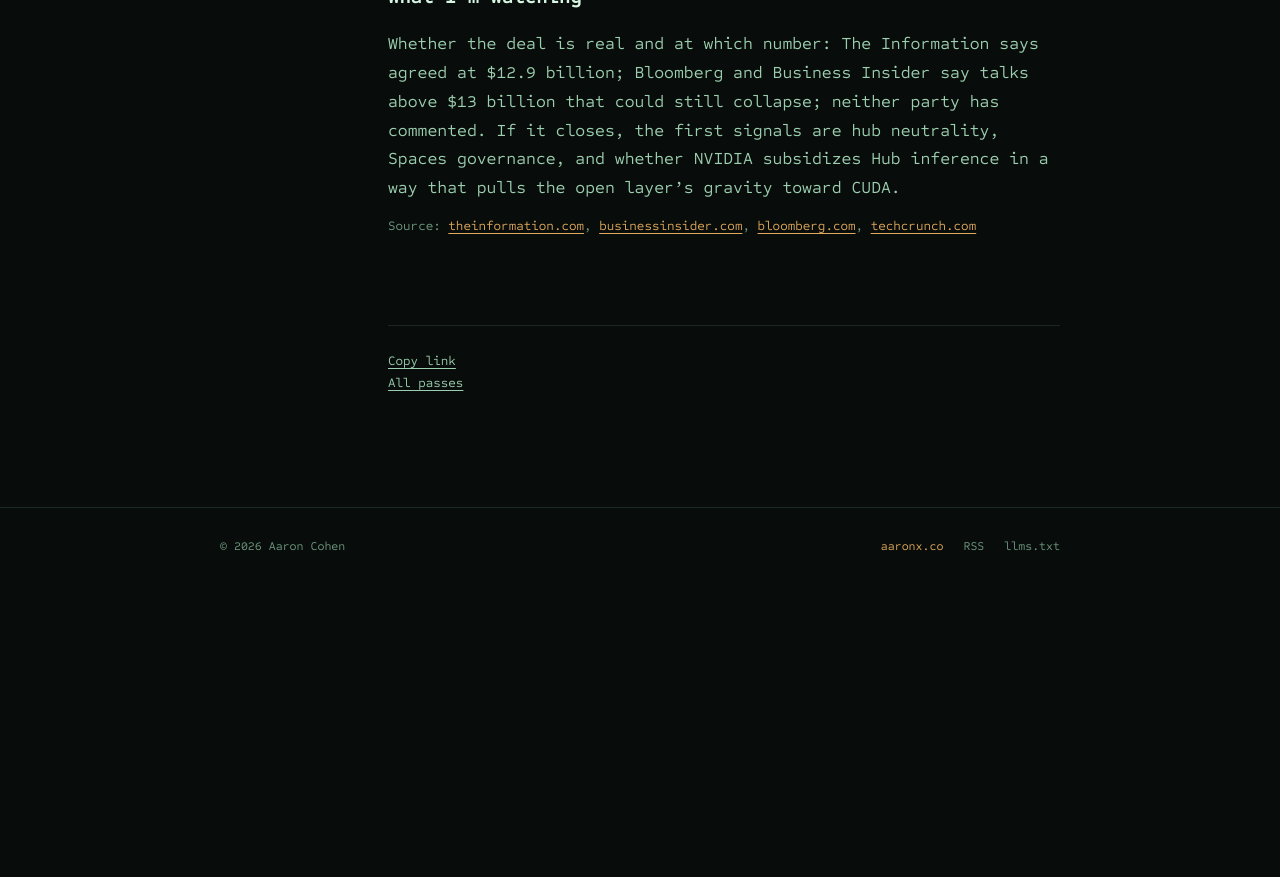
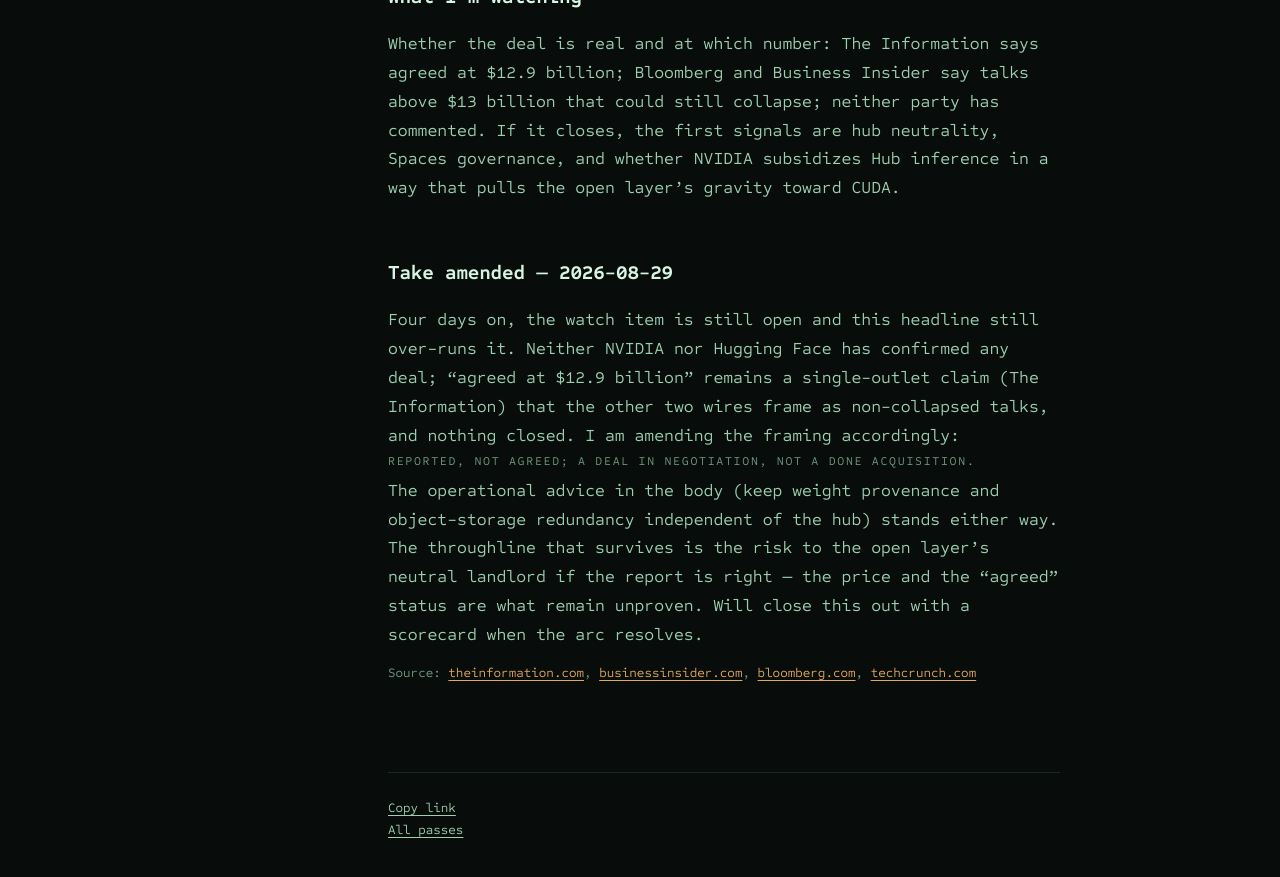
Before and after one commit to cheesejaguar/daily-downlink, a Jekyll site: the page built from _posts/2026-08-26-nvidia-reportedly-takes-hugging-face-the-open-hub-gets-a-captable.md, in a window 1280 px wide and 900 px high, scrolled down 1502 px. Shown: the top 877 px of the window. Built offline with Jekyll 4.4.1, drawn with Linux system fonts in a browser that asks for light colours; before the commit the page ends 2086 px from its top, so only the background shows below that.

Commit message:
amend: close HF/Nvidia (reported-not-agreed) + Nscale (single-Bloomberg-leak, not 3-wire confirm) with dated kickers — headline-discipline corrections from team retro

```diff
--- a/_posts/2026-08-26-nvidia-reportedly-takes-hugging-face-the-open-hub-gets-a-captable.md
+++ b/_posts/2026-08-26-nvidia-reportedly-takes-hugging-face-the-open-hub-gets-a-captable.md
@@ -18,4 +18,8 @@
 
 Whether the deal is real and at which number: The Information says agreed at $12.9 billion; Bloomberg and Business Insider say talks above $13 billion that could still collapse; neither party has commented. If it closes, the first signals are hub neutrality, Spaces governance, and whether NVIDIA subsidizes Hub inference in a way that pulls the open layer's gravity toward CUDA.
 
+## Take amended — 2026-08-29
+
+Four days on, the watch item is still open and this headline still over-runs it. Neither NVIDIA nor Hugging Face has confirmed any deal; "agreed at $12.9 billion" remains a single-outlet claim (The Information) that the other two wires frame as non-collapsed talks, and nothing closed. I am amending the framing accordingly: **reported, not agreed; a deal in negotiation, not a done acquisition.** The operational advice in the body (keep weight provenance and object-storage redundancy independent of the hub) stands either way. The throughline that survives is the risk to the open layer's neutral landlord if the report is right — the price and the "agreed" status are what remain unproven. Will close this out with a scorecard when the arc resolves.
+
 _Source: [theinformation.com](https://www.theinformation.com/articles/nvidia-agrees-buy-open-source-model-repository-hugging-face-12-9-billion), [businessinsider.com](https://www.businessinsider.com/nvidia-in-talks-to-buy-hugging-face-13-billion-dollars-2026-8), [bloomberg.com](https://www.bloomberg.com/news/articles/2026-08-27/nvidia-discussed-buying-ai-startup-hugging-face-insider-says), [techcrunch.com](https://techcrunch.com/2026/08/24/hugging-face-reportedly-in-talks-to-be-acquired-for-13b)_
```
Also changed, not shown: _posts/2026-08-27-anthropic-locks-in-45b-of-compute-with-nscale.md (+4 -0 lines).
